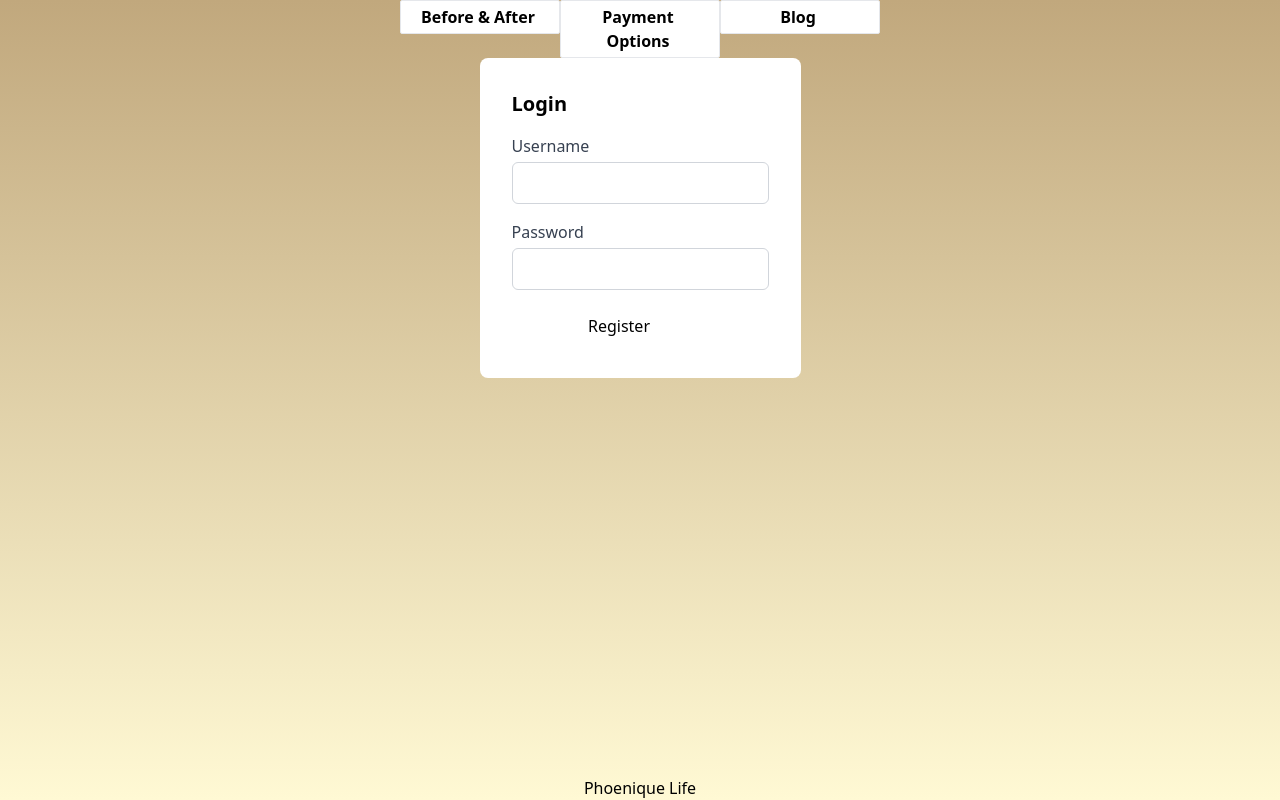
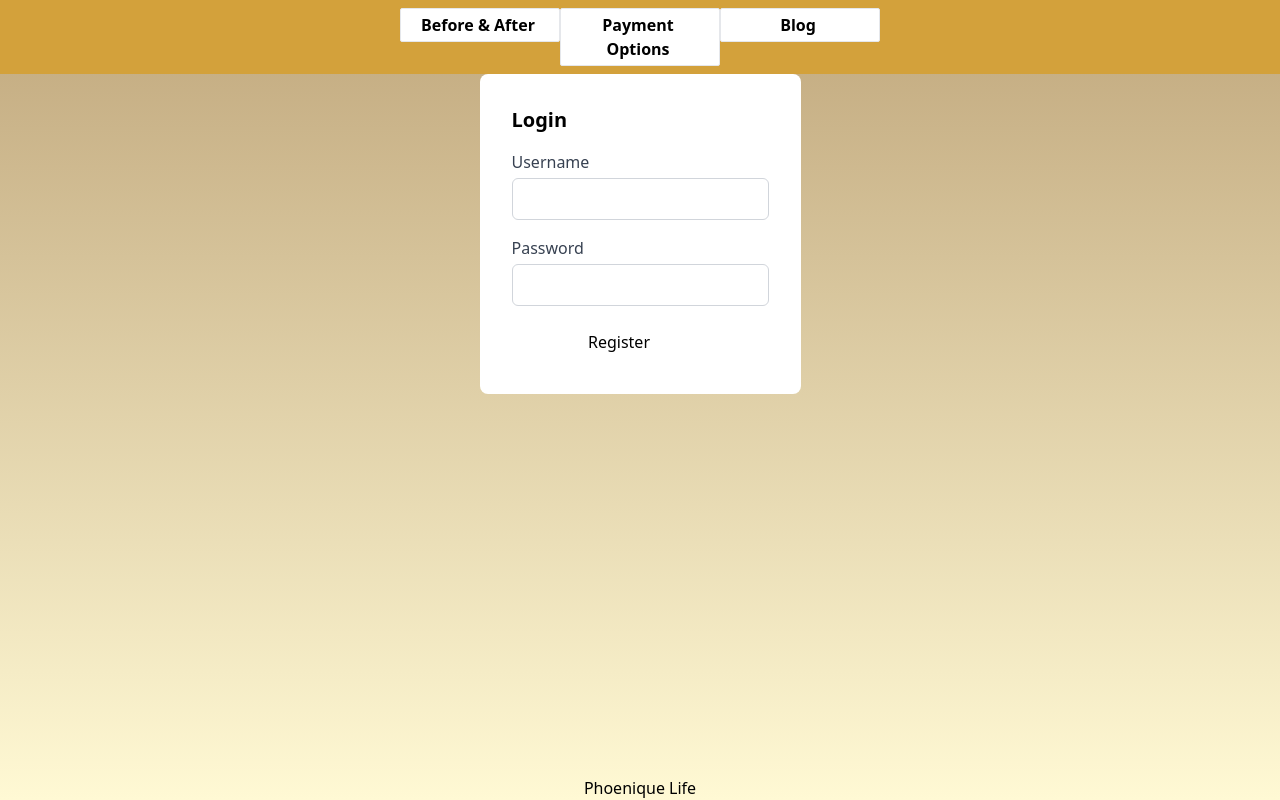
Before and after one commit to Mitsananikone/PhoeniqueLife-Observer, a Next.js app: page /account/login in a window 1280 px wide. Built offline with nearby package versions, Linux system fonts and the light colour scheme.

Commit message:
added nav classname

```diff
--- a/components/nav/Nav.jsx
+++ b/components/nav/Nav.jsx
@@ -22,8 +22,8 @@ export default function Nav() {
   // if (!user) return null;
 
   return (
-    // <nav className={"flex items-center justify-between bg-highlight px-3 py-2"}
-    // >
+    <nav className={"flex items-center justify-center bg-highlight px-3 py-2"}
+    >
     <div className="flex items-center justify-center">
   <div className="flex ">
     <DropdownAbout />
@@ -36,7 +36,7 @@ export default function Nav() {
     <DropDownContact buttonText="Contact" />
   </div>
 </div>
+</nav>
 
-    // </nav>
   );
 }
```
